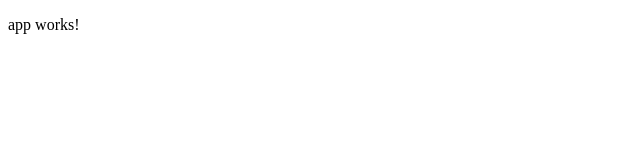
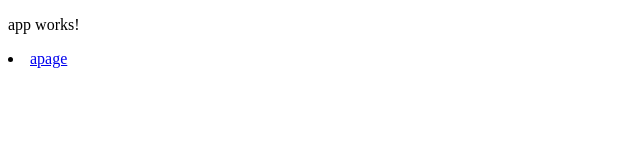
Before and after one commit to GradyPeck/routtester, an Angular app: page /routtester/ in a window 1280 px wide. Shown: the top 160 px of the page, without its empty margins (0-640 px from the left). Built offline with nearby package versions, Linux system fonts and the light colour scheme.

Commit message:
adding router link

```diff
--- a/src/app/app.component.html
+++ b/src/app/app.component.html
@@ -1,3 +1,3 @@
 <p>app works!</p>
-
+<li><a href="/apage">apage</a></li>
 <router-outlet></router-outlet>
```
Also changed, not shown: 3 other files (tests, documents, lock files or other folders).
